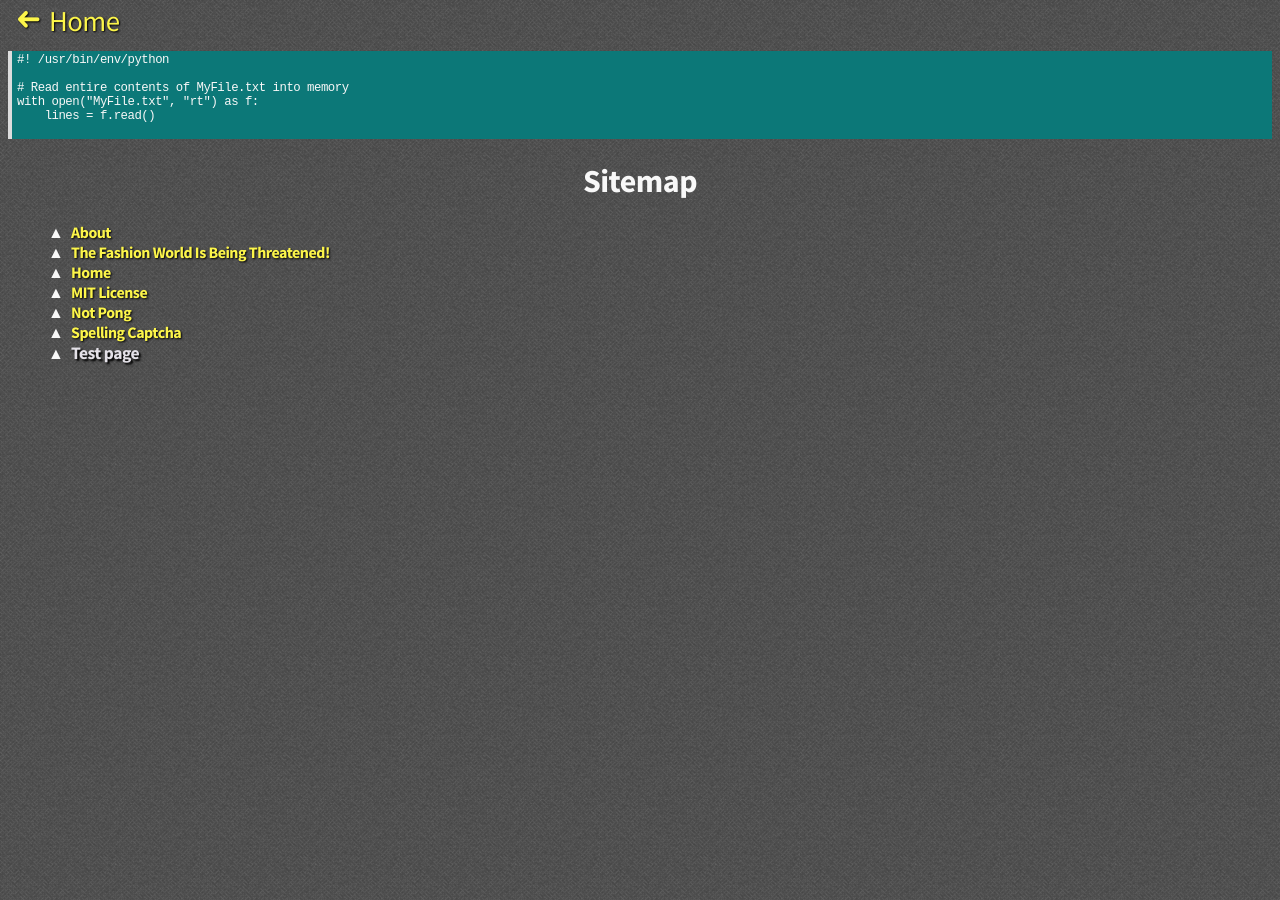
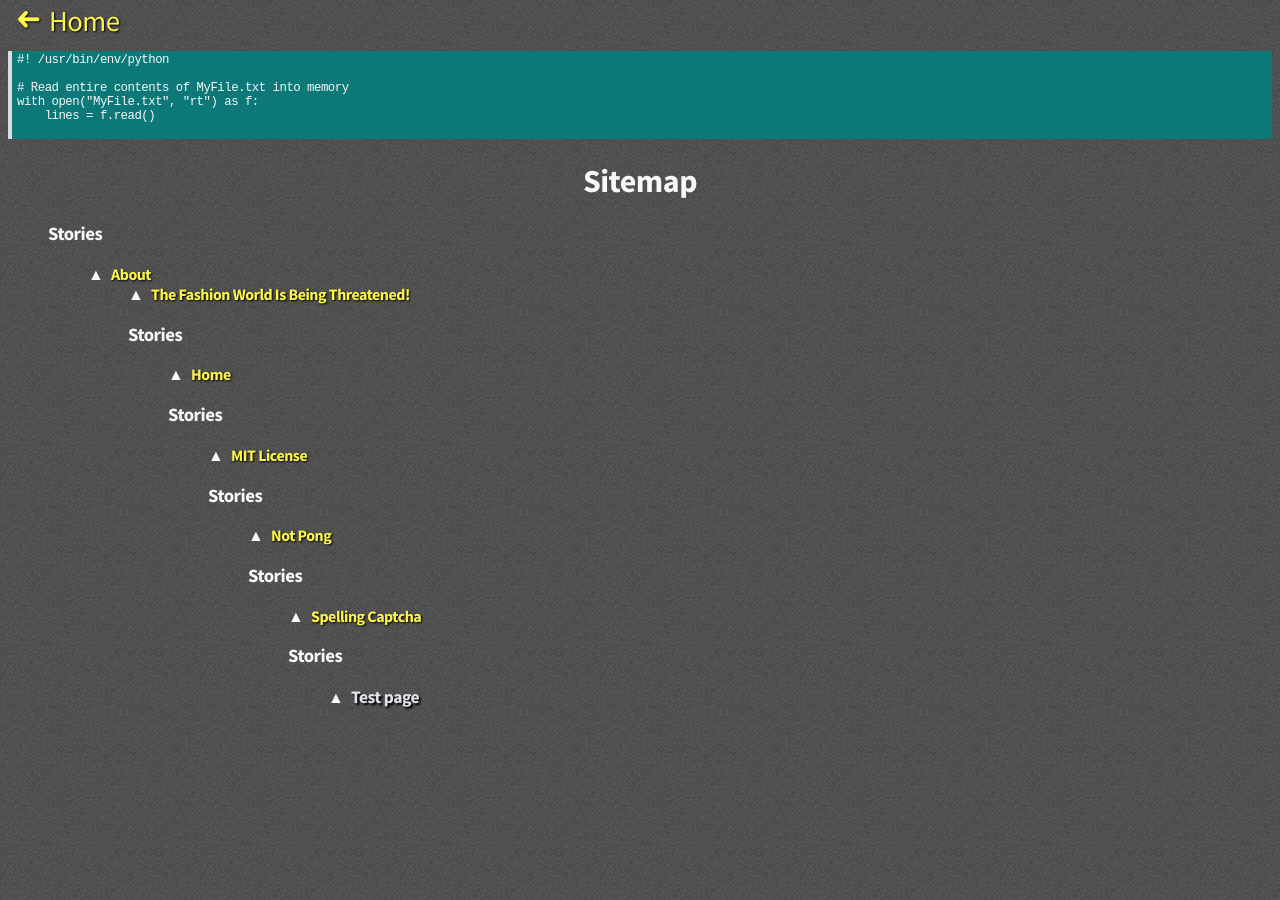
Before and after one commit to le717/le717.github.io, a Jekyll site: the page built from pages/test.html, in a window 1280 px wide. Built offline with Jekyll 4.4.1, drawn with Linux system fonts in a browser that asks for light colours; some web fonts are replaced; Markdown is read by kramdown in place of the engine named in the settings.

Commit message:
Across the board

```diff
--- a/404.html
+++ b/404.html
@@ -4,8 +4,6 @@
 type: 404
 ---
 
-<h1>You seemed to followed a broken link or found a missing page. :frowning: <br>Have you looked for the page on the <a href="{{ site.baseurl}}/sitemap.html">sitemap</a>?</h1>
+  <h2>You seemed to followed a broken link or found a missing page. :frowning: <br>Have you looked for the page on the <a href="{{ site.baseurl}}/sitemap.html">sitemap</a>?</h2>
 
-<div>
     <img class="centered my-logo" id="my-logo-404" alt="Triangle Land logo" width="370" height="370" src="{{ site.baseurl }}/img/Triangle717-Logo.svg" />
-  </div>
--- a/_includes/base-style.html
+++ b/_includes/base-style.html
@@ -1,4 +1,4 @@
-  <link rel="stylesheet" href="http://fonts.googleapis.com/css?family=Source+Sans+Pro:400,600,700">
+<link rel="stylesheet" href="http://fonts.googleapis.com/css?family=Source+Sans+Pro:400,600,700">
   {% if page.googlefont %}<link rel="stylesheet" href="http://fonts.googleapis.com/css?family={{ page.googlefont }}">{% endif %}
 
   <!-- Grab my CSS -->
--- a/_layouts/full-page.html
+++ b/_layouts/full-page.html
@@ -1,5 +1,6 @@
 {% include header.html %}
   {% include base-style.html %}
 {% include bridge.html %}
+  <h1 class="text-center">{{ page.title }}</h1>
   {{ content }}
 {% include footer.html %}
--- a/css/screen.css
+++ b/css/screen.css
@@ -70,7 +70,7 @@
 
   #my-logo-404 {
     margin-top: -4em;
-    margin-left: -11.5em;
+    margin-left: -10em;
   }
 
 }
--- a/pages/test.html
+++ b/pages/test.html
@@ -13,11 +13,14 @@
 
   <h1 style="text-align: center">Sitemap</h1>
   <nav>
+    {% for p in site.pages %}
+    {% if p.type == Story %}
+    <h3>Stories</h3>
+    {% endif %}
     <ul>
-      {% for p in site.pages %}
       {% if p.type != 404 %}
       <li>
-        <a {% if p.url == page.url %}class="sitemap-active" title="You are here"{% endif %} href="{{ site.baseurl }}{{ p.url }}">{{ p.title }}</a>
+        <a {% if p.url == page.url %}class="sitemap-active" title="You are here!"{% endif %} href="{{ site.baseurl }}{{ p.url }}">{{ p.title }}</a>
       </li>
       {% endif %}
       {% endfor %}
```
Also changed, not shown: stories/fashion.html (+15 -10 lines).
